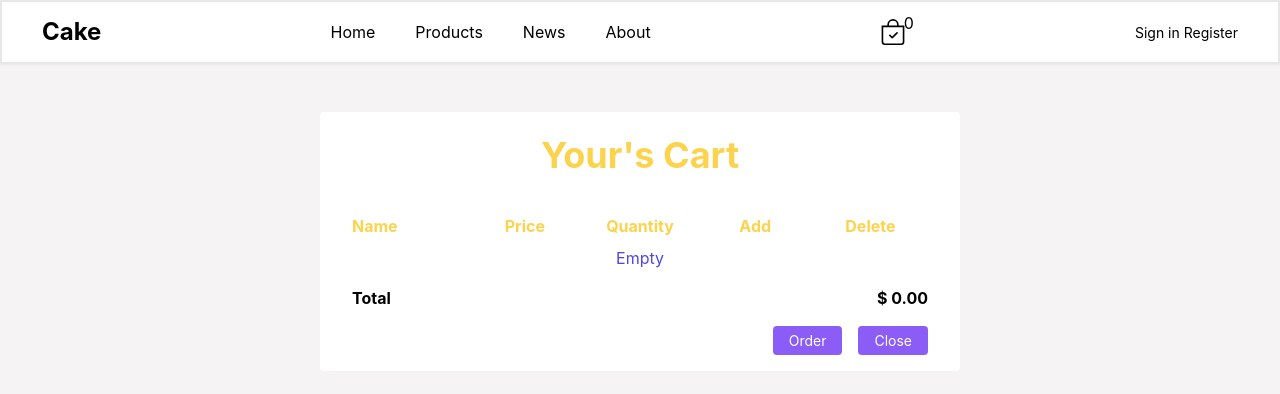
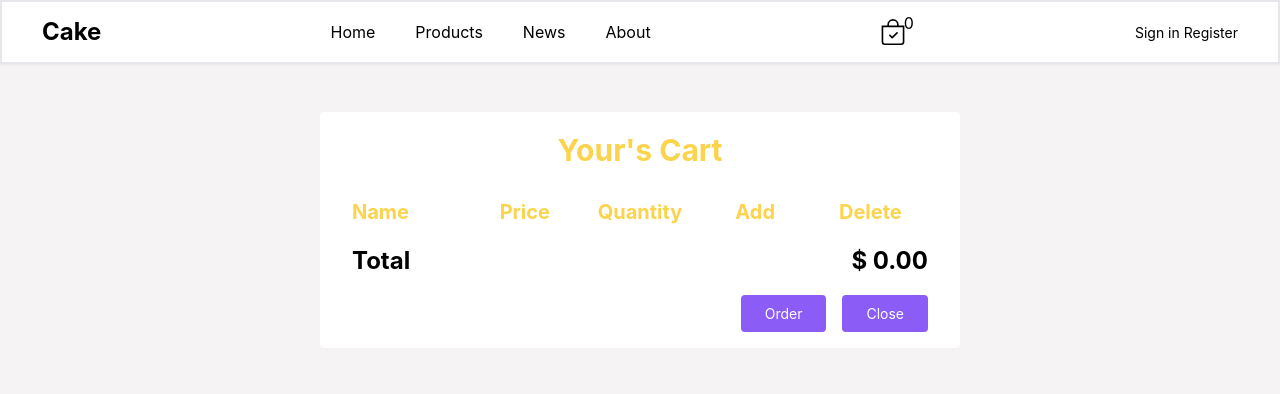
Before and after one commit to UyDung/27-10-21, a React (Create React App) app: page /cart in a window 1280 px wide. Shown: the top 394 px of the page. Built offline with nearby package versions, Linux system fonts and the light colour scheme.

Commit message:
update tailwindcss scrollbar

```diff
--- a/src/components/Cart/Cart.jsx
+++ b/src/components/Cart/Cart.jsx
@@ -17,34 +17,33 @@ const Cart = () => {
     };
 
     const cartItems = listItems.map((item) => (
-        <CartItem key={item.id} id={item.id} title={item.name} price={item.price} quantity={item.quantity} />
+        <li className="inline-block"><CartItem key={item.id} id={item.id} title={item.name} price={item.price} quantity={item.quantity} /></li>
     ));
-
     return (
-        <div className="container mt-28 w-9/12 lg:w-3/6  mx-auto py-4 px-8 grid grid-flow-row gap-4 bg-white rounded">
-            <h3 className="text-center font-bold text-4xl mb-4 text-yellow-300">Your's Cart</h3>
-            <ul className="flex flex-col gap-2">
-                <div className="grid grid-flow-col grid-cols-5 items-center font-bold justify-between">
+        <div className={`mt-28 w-11/12 text-sm lg:w-10/12 xl:w-3/6 mx-auto py-4 px-8 grid grid-flow-row gap-4 bg-white rounded`}>
+            <h3 className="text-yellow-300 text-center font-bold text-2xl md:text-3xl mb-1 md:mb-2  ">Your's Cart</h3>
+            <ul className={`${classes.scrollbar} overflow-y-auto  lg:max-h-sm flex flex-col gap-2 max-h-96`} >
+                <li className="sticky top-0 bg-white grid grid-flow-col text-sm md:text-xl grid-cols-5 items-center font-bold justify-between">
                     <p className="text-yellow-300">Name</p>
                     <p className="text-center text-yellow-300">Price</p>
                     <p className="text-center text-yellow-300">Quantity</p>
                     <p className="text-center text-yellow-300">Add</p>
                     <p className="text-center text-yellow-300">Delete</p>
-                </div>
-                {listItems.length > 0 ? cartItems : <p className="text-center text-indigo-600">Empty</p>}
+                </li>
+                {cartItems}
             </ul>
             <div className="flex font-bold justify-between">
-                <h3>Total</h3>
-                <span className=""> $ {totalPrice}</span>
+                <h3 className="text-2xl">Total</h3>
+                <span className="text-2xl"> $ {totalPrice}</span>
             </div>
             {isLoggedIn && <OrderForm />}
             <div className="ml-auto">
                 {!isLoggedIn && (
-                    <button className=" text-sm bg-purple-500 text-white rounded  py-1 px-4  mr-4 hover:opacity-70" onClick={goLoginHandler} disabled={!listItems.length > 0}>
+                    <button className=" text-sm bg-purple-500 text-white rounded  py-2 px-6  mr-4 hover:opacity-70" onClick={goLoginHandler} disabled={!listItems.length > 0}>
                         Order
                     </button>
                 )}
-                <button className="text-sm bg-purple-500 text-white rounded py-1 px-4 hover:opacity-70" onClick={closeCartHandler}>
+                <button className="text-sm bg-purple-500 text-white rounded py-2 px-6 hover:opacity-70" onClick={closeCartHandler}>
                     Close
                 </button>
             </div>
--- a/src/components/Cart/Cart.module.css
+++ b/src/components/Cart/Cart.module.css
@@ -1,52 +1,13 @@
-.cart {
-    margin-top: 20vh;
-    box-shadow: 0px 4px 10px rgb(0, 0, 0, 0.1);
-    border-radius: 10px;
-    padding: 1rem 2rem;
-    width: 60vw;
-    margin: auto;
-
-    text-align: center;
+.scrollbar::-webkit-scrollbar {
+    height: .5rem !important;
+    width: .5rem !important
 }
-
-.cart > h3 {
-    margin-bottom: 2rem;
-    font-weight: bold;
-    font-size: 30px;
-    color: #3d3d3d;
+.scrollbar::-webkit-scrollbar-track {
+    --tw-bg-opacity: 1 !important;
+    background-color: rgba(209, 213, 219, var(--tw-bg-opacity)) !important
 }
-
-.title {
-    display: flex;
-    align-items: center;
-    justify-content: space-between;
-    font-weight: bold;
-    margin-bottom: 1rem;
+.scrollbar::-webkit-scrollbar-thumb {
+    --tw-bg-opacity: 1 !important;
+    background-color: rgba(156, 163, 175, var(--tw-bg-opacity)) !important;
+    border-radius: .25rem !important
 }
-
-.actions, .total {
-    display: flex;
-    align-items: center;
-    justify-content: flex-end;
-
-}
-
-.totalprice {
-    margin-left: 5rem;
-    font-weight: bold;
-    font-size: 24px;
-}
-
-.actions > * {
-
-    background-color: #880494;
-    color: #fff;
-    border-radius: 5px;
-}
-
-
-.actions > button:disabled {
-    background-color: #a1a1a1;
-    color: #333;
-    cursor: not-allowed;
-}
--- a/src/components/Cart/CartItem.jsx
+++ b/src/components/Cart/CartItem.jsx
@@ -15,13 +15,13 @@ const CartItem = ({ quantity, title, price, id }) => {
     };
 
     return (
-        <li className="grid grid-flow-col grid-cols-5 items-center border-b-2 border-gray-1 ">
+        <div className="grid grid-flow-col grid-cols-5 items-center border-b-2 border-gray-1 my-2">
             <div className="font-bold text-sm">{title}</div>
-            <div className=" text-center  text-sm">{price}</div>
-            <div className=" text-center  text-sm">{quantity}</div>
-            <div className=" text-center  text-sm rounded w-8 m-auto shadow-lg cursor-pointer hover:bg-gray-100" onClick={addOneToCart}>+</div>
-            <div className=" text-center  text-sm rounded w-8 m-auto shadow-lg cursor-pointer  hover:bg-gray-100" onClick={removeOneFromCart}>-</div>
-        </li>
+            <div className=" text-center  text-base">{price}</div>
+            <div className=" text-center  text-base">{quantity}</div>
+            <div className=" text-center  text-base rounded w-8 m-auto shadow cursor-pointer text-white font-bold bg-green-500   active:bg-green-700" onClick={addOneToCart}>+</div>
+            <div className=" text-center  text-base rounded w-8 m-auto shadow-lg cursor-pointer text-white font-bold bg-green-500  active:bg-green-700" onClick={removeOneFromCart}>-</div>
+        </div>
     );
 };
 
--- a/src/components/Login/Login.jsx
+++ b/src/components/Login/Login.jsx
@@ -47,11 +47,11 @@ const Login = () => {
         },
     });
 
-    // useEffect(() => {
-    //     if (isLoggedIn ) {
-    //         history.push("/");
-    //     }
-    // },[isLoggedIn]);
+    useEffect(() => {
+        if (isLoggedIn ) {
+            history.push("/");
+        }
+    },[isLoggedIn]);
 
     useEffect(async () => {
         try {
--- a/src/components/Order/OrderForm.jsx
+++ b/src/components/Order/OrderForm.jsx
@@ -8,34 +8,35 @@ const OrderForm = () => {
 
 
     return (
-        <form className={classes.order}>
+        <form className="flex flex-col gap-2 ">
             <h3>Delivery To</h3>
-            <div className={classes.controls}>
+            <div className="group  flex">
                 <label htmlFor="username">Received Person</label>
-                <input type='text' name="username"  placeholder='Enter your name'/>
+                <input className="p-2 outline-none border-2 w-3/4 ml-auto" type='text' name="username"  placeholder='Enter your name'/>
             </div>
-            <div className={classes.controls}>
+            <div className="group  flex">
                 <label htmlFor="address">Delivery Address</label>
-                <textarea name="address" id="address"  />
+                <textarea className="p-2 outline-none border-2 w-3/4 ml-auto" name="address" id="address"  />
             </div>
 
-            <div className={classes.controls}>
+            <div className="group flex ">
                 <label htmlFor="address">Time of Delivery</label>
-               <input type="date" min={mindate} />
+               <input className="p-2 outline-none border-2 w-3/4 ml-auto" type="date" min={mindate} />
             </div>
-            <div className={classes.controls}>
+            <div className="group  flex">
                 <label htmlFor="address">Remarks</label>
-                <textarea name="remark" id="address" />
+                <textarea className="p-2 outline-none border-2 w-3/4 ml-auto" name="remark" id="address" />
             </div>
-            <div className={classes.controls}>
+            <div className="group  flex">
                 <label htmlFor="phone">Phone Number</label>
-                <input type='number' name="phone" id="phone" />
+                <input className="p-2 outline-none border-2 w-3/4 ml-auto" type='text' name="phone" id="phone" />
             </div>
-            <div className={classes.actions}>
-                <button >Order</button>
-            </div>
+
+                <button className=" rounded ml-auto py-1 px-6 bg-purple-500 text-white active:bg-purple-700 ">Order</button>
+
         </form>
     );
+
 };
 
 export default OrderForm;
--- a/src/components/Products/ProductItem.jsx
+++ b/src/components/Products/ProductItem.jsx
@@ -17,7 +17,7 @@ const ProductItem = ({ id, title, price, image, description }) => {
             <p className={`${classes.description} `}>{description}</p>
             <p className={`${classes.price} font-bold mt-auto mb-2`}>$ {price}</p>
             <button
-                className=" rounded bg-blue-500 py-2 px-4 text-white hover:bg-red-600"
+                className=" rounded hover:bg-red-500 bg-blue-500 active:bg-red-700 py-1 px-3 text-white "
                 onClick={addToCartHandler}
             >
                 Add to Cart
--- a/tailwind.config.js
+++ b/tailwind.config.js
@@ -18,7 +18,10 @@ module.exports = {
         },
     },
     variants: {
-        extend: {},
+        extend: {
+            backgroundColor: ['active'],
+            overflow: ['hover', 'focus'],
+        },
     },
     plugins: [],
 };
```
